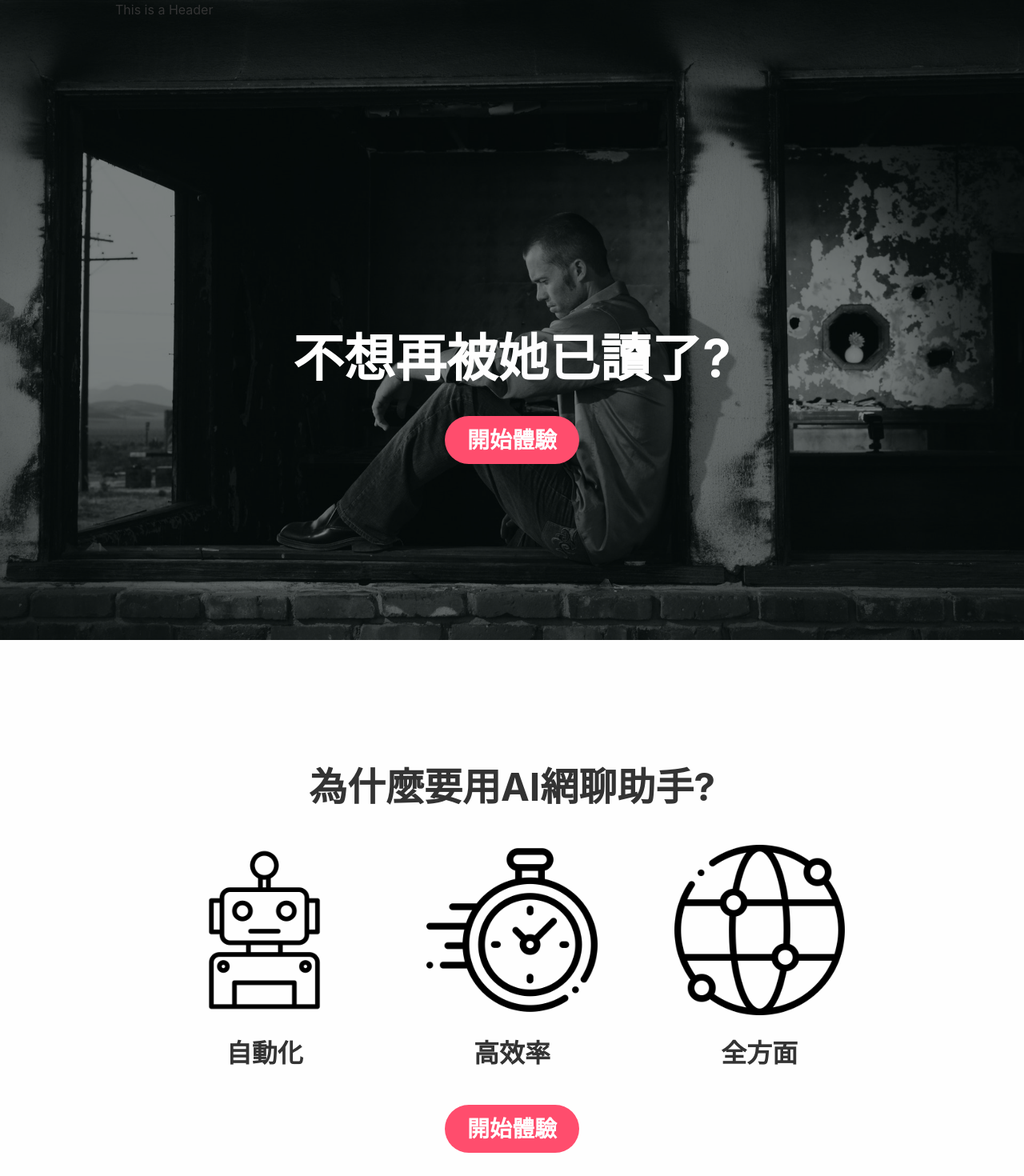
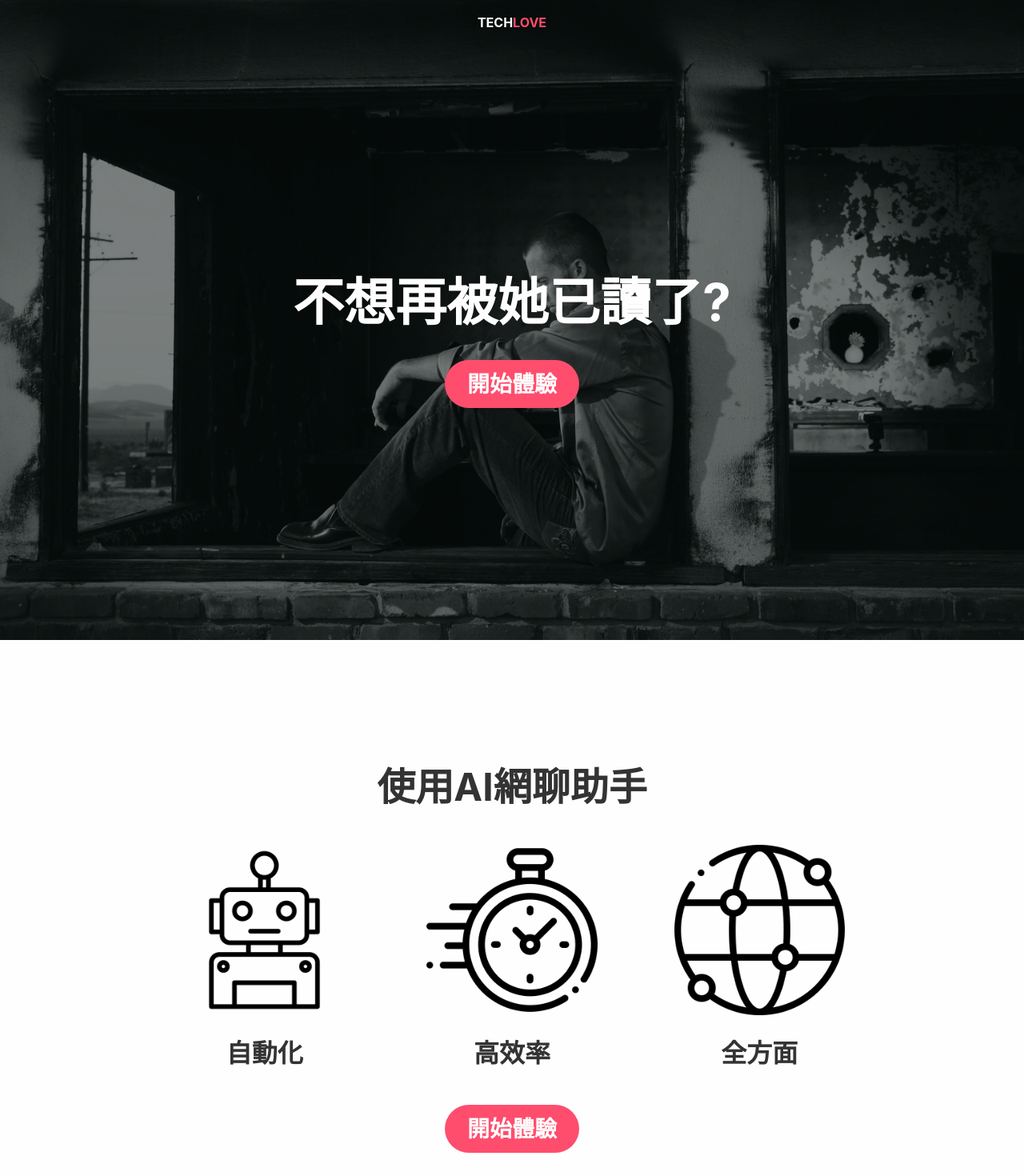
Before and after one commit to Jyun-Peng/Scam-Landing-Page, a React (Create React App) app: page / in a window 1280 px wide. Shown: the top 1470 px of the page at 80% size. Built offline with nearby package versions, Linux system fonts and the light colour scheme.

Commit message:
Add header style changed when scrolling.

```diff
--- a/src/App.js
+++ b/src/App.js
@@ -1,4 +1,4 @@
-import { useEffect, useRef } from 'react';
+import { useState, useEffect, useRef } from 'react';
 import Carousel from './components/Carousel';
 import Button from './components/Button';
 import Form from './components/Form';
@@ -22,8 +22,12 @@ function Section({ children }) {
     return <div className="bg-white py-20">{children}</div>;
 }
 
-function LargeTitle({ children }) {
-    return <h1 className="text-xxl text-white font-bold mb-10 text-center ">{children}</h1>;
+function LargeTitle({ children, marginBottom }) {
+    return (
+        <h1 className={`text-xxl text-white font-bold text-center ${marginBottom ? 'mb-' + marginBottom : ''}`}>
+            {children}
+        </h1>
+    );
 }
 
 function MediumTitle({ children, marginBottom }) {
@@ -32,6 +36,7 @@ function MediumTitle({ children, marginBottom }) {
 
 function App() {
     const refBg = useRef(null);
+    const [headerSwitch, setHeaderSwitch] = useState(false);
     function throttle(func, wait = 50) {
         let timeout;
         return function () {
@@ -50,7 +55,8 @@ function App() {
 
     useEffect(() => {
         const handleScroll = function () {
-            if (window.scrollY > window.screen.height) console.log('header switch');
+            if (window.scrollY + 56 > window.innerHeight) setHeaderSwitch(true);
+            else setHeaderSwitch(false);
         };
 
         document.addEventListener('scroll', throttle(handleScroll, 20));
@@ -60,14 +66,14 @@ function App() {
 
     return (
         <div className="App">
-            <Header>This is a Header</Header>
+            <Header beLeft={headerSwitch} />
             <div className="wrapper bg-white pt-14">
                 <div className="w-full h-[100vh] fixed left-0 top-0 bg-heroImg bg-center bg-cover">
                     <div className="w-full h-full absolute left-0 top-0 bg-mask"></div>
                 </div>
-                <div className="h-hero">
-                    <div className="w-full flex flex-col items-center absolute top-[45vh]">
-                        <LargeTitle>不想再被她已讀了?</LargeTitle>
+                <div className="h-hero flex items-center">
+                    <div className="w-full flex flex-col items-center">
+                        <LargeTitle marginBottom="10">不想再被她已讀了?</LargeTitle>
                         <a href="#form">
                             <Button text="開始體驗" />
                         </a>
@@ -76,7 +82,7 @@ function App() {
                 <Section>
                     <DefaultContainer>
                         <div className="flex flex-col items-center pt-20">
-                            <MediumTitle marginBottom="12">為什麼要用AI網聊助手?</MediumTitle>
+                            <MediumTitle marginBottom="12">使用AI網聊助手</MediumTitle>
                             <div className="flex px-8 mb-12">
                                 <div className="flex-auto px-12">
                                     <Card src={imageIntro1} text="自動化" />
--- a/src/components/Header.js
+++ b/src/components/Header.js
@@ -1,9 +1,15 @@
 import DefaultContainer from './DefaultContainer';
 
-export default function Header({ children }) {
+export default function Header({ children, beLeft }) {
     return (
-        <header className="w-full h-14 fixed top-0 left-0 z-10">
-            <DefaultContainer>{children}</DefaultContainer>
+        <header className={`w-full h-14 fixed top-0 left-0 z-10 ${beLeft ? 'bg-white' : ''}`}>
+            <DefaultContainer>
+                <div className={`flex ${beLeft ? 'justify-start' : 'justify-center'}`}>
+                    <h1 className={`text-logo font-bold leading-[3.5rem] ${beLeft ? 'text-darkGray' : 'text-white'}`}>
+                        TECH<span className="text-red">LOVE</span>
+                    </h1>
+                </div>
+            </DefaultContainer>
         </header>
     );
 }
```
